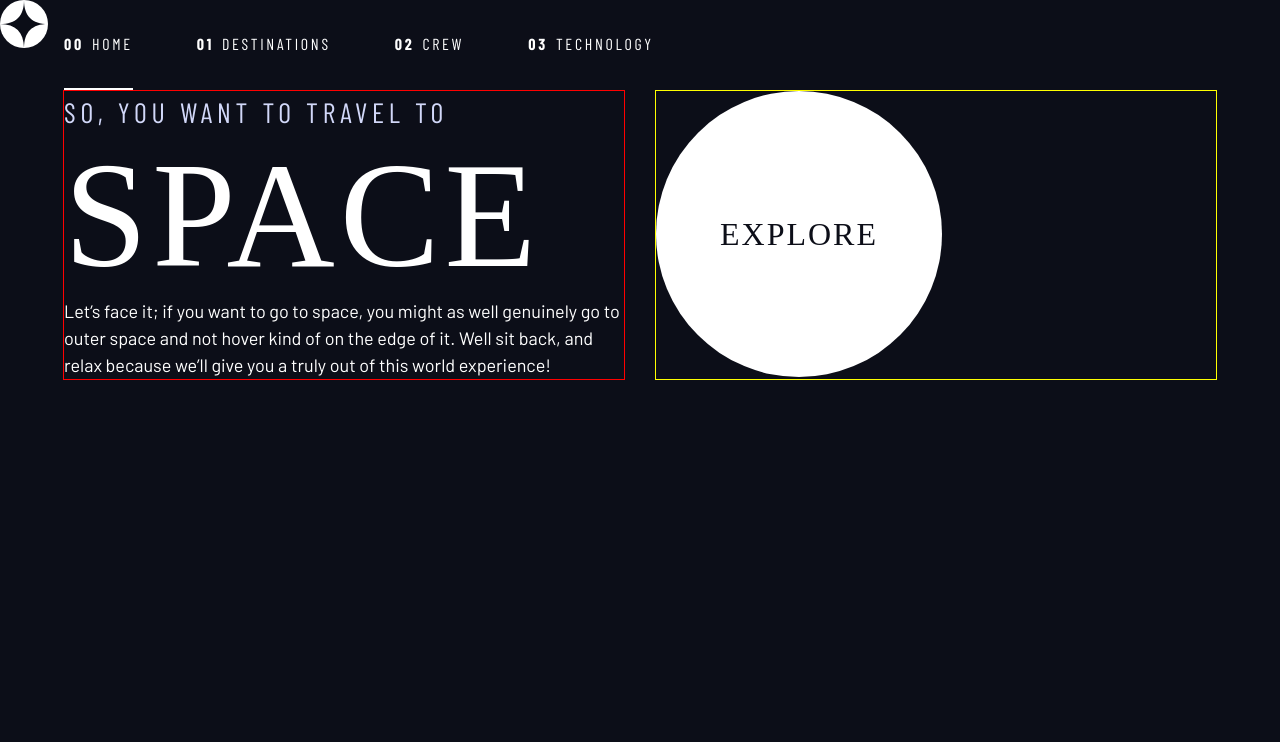
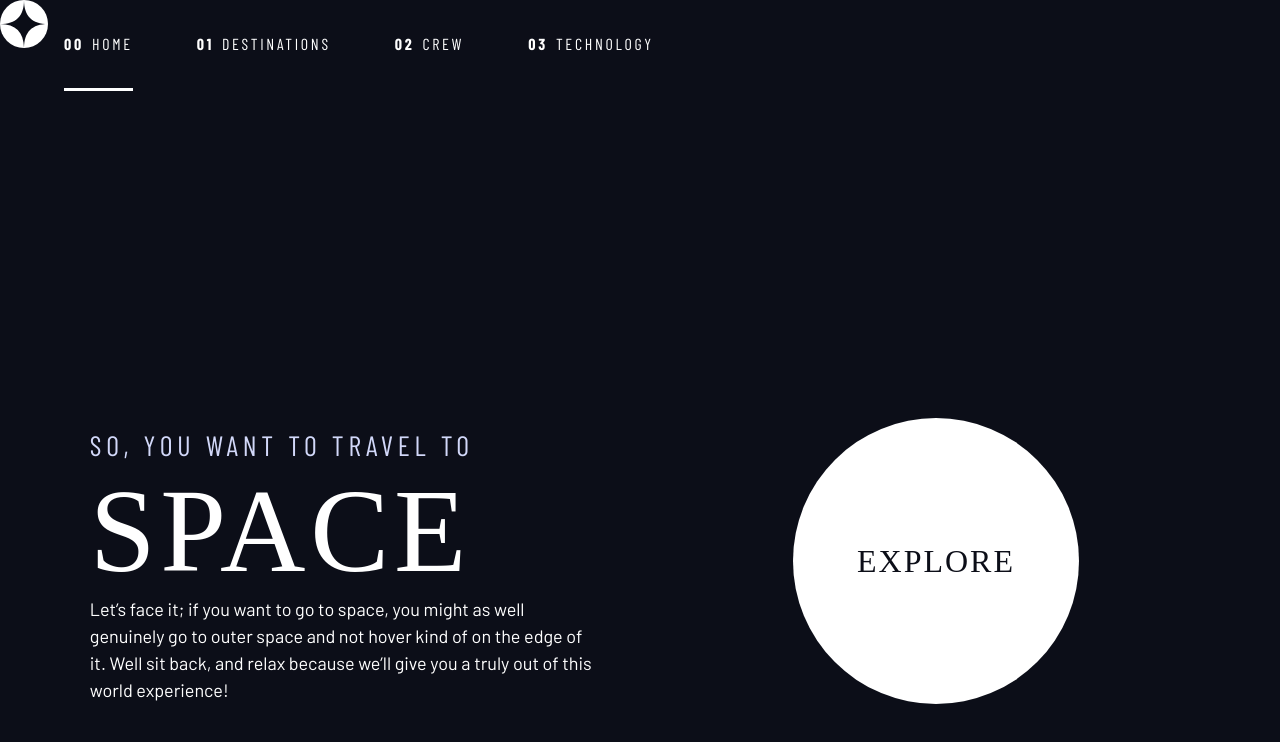
Before and after one commit to klikknpro/space-tourism, a React (Create React App) app: page / in a window 1280 px wide. Shown: the top 742 px of the page. Built offline with nearby package versions, Linux system fonts and the light colour scheme; a web font is replaced by a local one.

Commit message:
fix grid layout on home page

```diff
--- a/src/index.css
+++ b/src/index.css
@@ -44,7 +44,6 @@ font-family: 'Bellefair', serif;
 @media (min-width: 35em) {
   :root {
     /* font-sizes for tablet */
-    --fs-900: 9.375rem;
     --fs-800: 5rem;
     --fs-700: 2.5rem;
     --fs-600: 1.5rem;
@@ -149,10 +148,8 @@ body {
 }
 .App {
   min-height: 100vh;
-  /*
   display: grid;
   grid-template-rows: min-content 1fr;
-  */
 }
 h1,
 h2,
@@ -202,19 +199,51 @@ p {
 
 .grid-container {
   display: grid;
-  column-gap: var(--container-gap, 2rem);
-  grid-template-columns: minmax(2rem, 1fr) minmax(0, 40rem) minmax(0, 40rem) minmax(2rem, 1fr);
+  /* justify-items: center; NOT working right*/
+  text-align: center;
+  /* shorthand for align-items + justify-items */
+  place-items: center;
+  padding-inline: 1rem;
+
+  /* border: 5px solid limegreen; */
 }
 
+.grid-container * {
+  max-width: 50ch;
+}
+
+@media (min-width: 45em) {
+  .grid-container {
+    column-gap: var(--container-gap, 2rem);
+    grid-template-columns: minmax(1rem, 1fr) minmax(0, 40rem) minmax(0, 40rem) minmax(1rem, 1fr);
+
+    text-align: left;
+  }
+
+  .grid-container > *:first-child {
+    grid-column: 2;
+    /* outline: 1px solid red; */
+  }
+
+  .grid-container > *:last-child {
+    grid-column: 3;
+    /* outline: 1px solid yellow; */
+  }
+
+  .grid-container--home {
+    padding-bottom: 6rem;
+    align-items: end;
+  }
+}
+
+/* just for visualization aid
 .grid-container > *:first-child {
-  grid-column: 2;
   outline: 1px solid red;
 }
-
 .grid-container > *:last-child {
-  grid-column: 3;
   outline: 1px solid yellow;
 }
+just for visualization aid */
 
 .card-width {
   flex-grow: 1;
```
